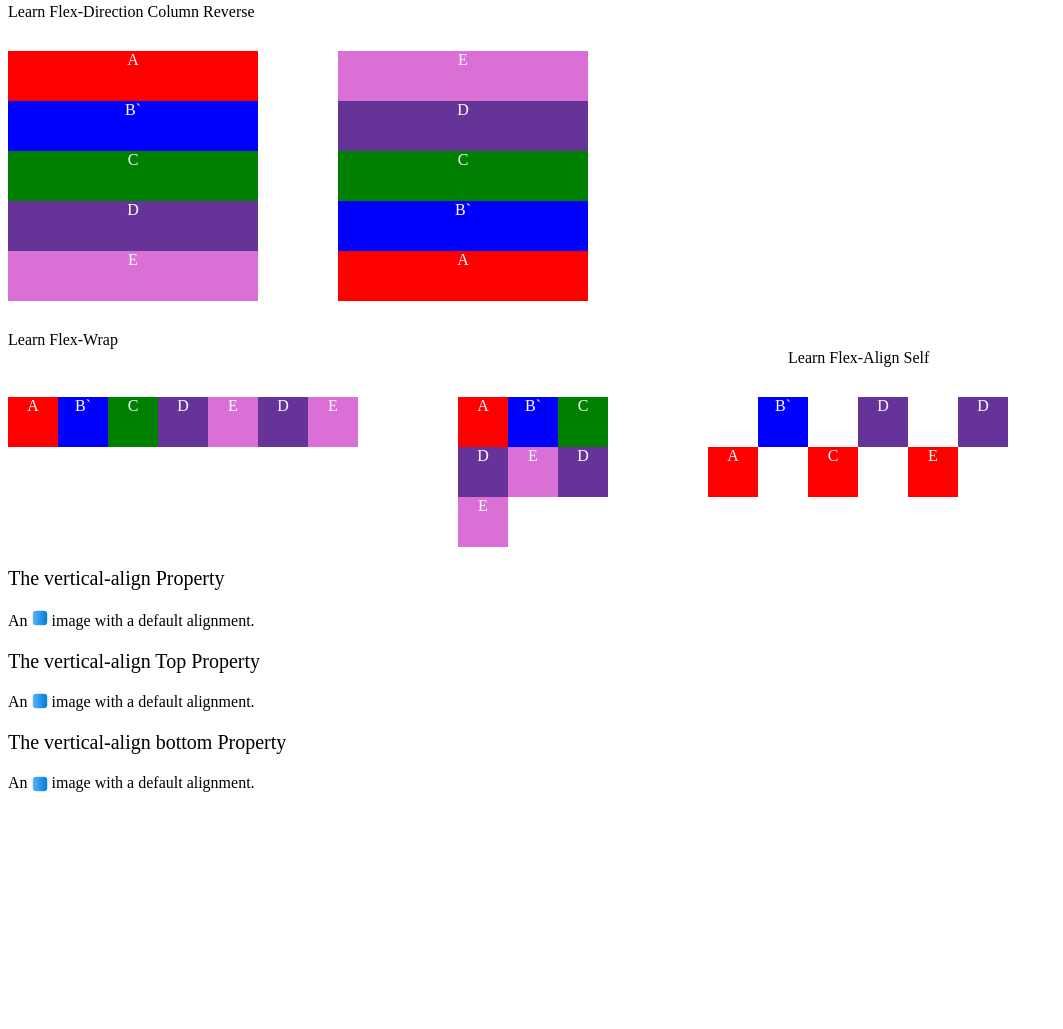
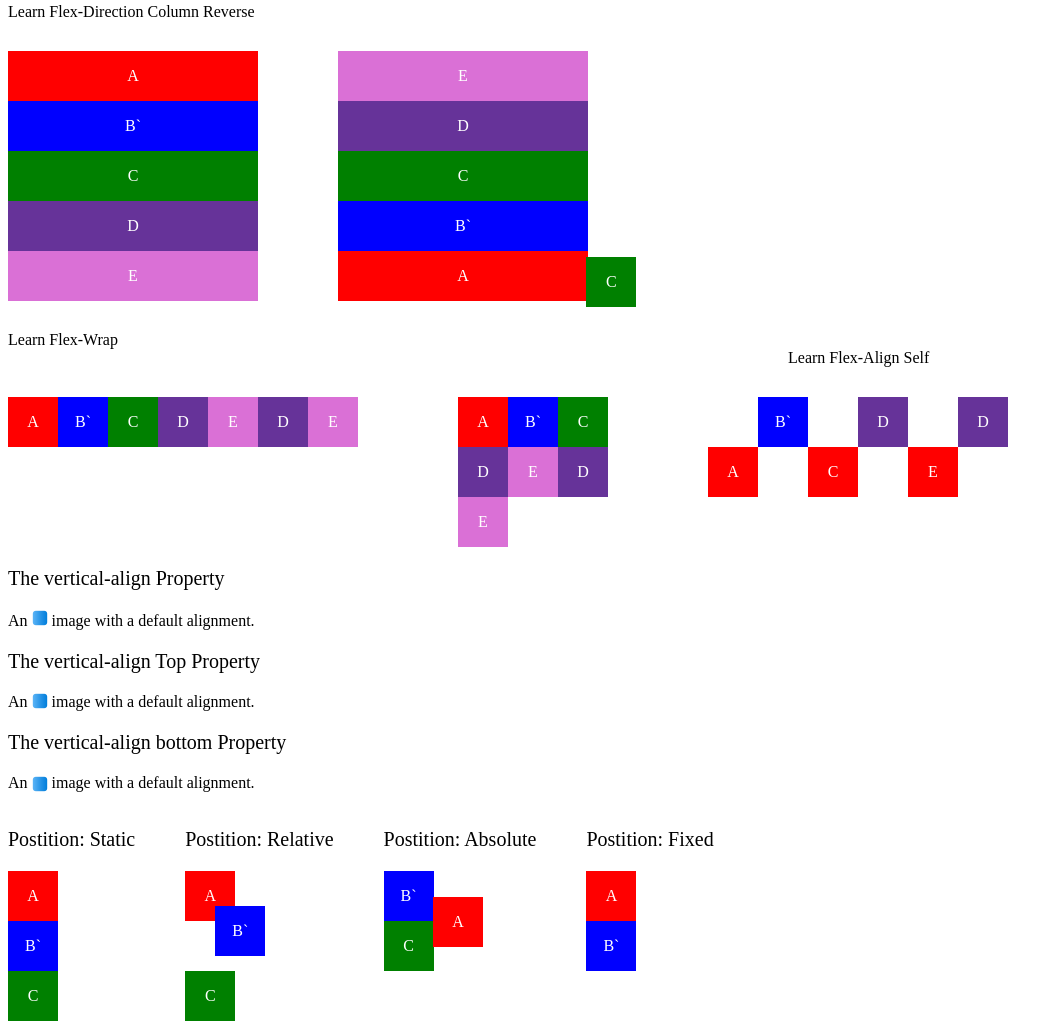
Before and after one commit to arnabmindpath/Learn-Other-CSS, a plain HTML site: page index.html in a window 1280 px wide. Shown: the part 243-1272 px from the top of the page, without its empty margins (0-1063 px from the left). Before the commit the page ends 1051 px from the top, so only its background shows below. Drawn offline with Linux system fonts and the light colour scheme.

Commit message:
Code Update
Added new feature

```diff
--- a/css/style.css
+++ b/css/style.css
@@ -1,19 +1,19 @@
 .container {width: 580px}
 
-.fd-1 {width: 50px; height: 50px; color: white; background-color: red; text-align: center;}
-.fd-2 {width: 50px; height: 50px; color: white; background-color: blue; text-align: center;}
-.fd-3 {width: 50px; height: 50px; color: white; background-color: green; text-align: center;}
-.fd-4 {width: 50px; height: 50px; color: white; background-color: rebeccapurple; text-align: center;}
-.fd-5 {width: 50px; height: 50px; color: white; background-color: orchid; text-align: center;}
+.fd-1 {width: 50px; height: 50px; color: white; background-color: red;  display: flex; justify-content: center; align-items: center;}
+.fd-2 {width: 50px; height: 50px; color: white; background-color: blue;  display: flex; justify-content: center; align-items: center;}
+.fd-3 {width: 50px; height: 50px; color: white; background-color: green;  display: flex; justify-content: center; align-items: center;}
+.fd-4 {width: 50px; height: 50px; color: white; background-color: rebeccapurple;  display: flex; justify-content: center; align-items: center;}
+.fd-5 {width: 50px; height: 50px; color: white; background-color: orchid;  display: flex; justify-content: center; align-items: center;}
 
 .fd {width: 580px; display: flex; justify-content: space-between; margin-top: 50px;}
 .fd-rev{ display: flex; justify-content: space-between; flex-direction: row-reverse; margin-top: 20px; margin-bottom: 50px;}
 
-.fdcol-1 {width: 250px; height: 50px; color: white; background-color: red; text-align: center;}
-.fdcol-2 {width: 250px; height: 50px; color: white; background-color: blue; text-align: center;}
-.fdcol-3 {width: 250px; height: 50px; color: white; background-color: green; text-align: center;}
-.fdcol-4 {width: 250px; height: 50px; color: white; background-color: rebeccapurple; text-align: center;}
-.fdcol-5 {width: 250px; height: 50px; color: white; background-color: orchid; text-align: center;}
+.fdcol-1 {width: 250px; height: 50px; color: white; background-color: red;  display: flex; justify-content: center; align-items: center;}
+.fdcol-2 {width: 250px; height: 50px; color: white; background-color: blue;  display: flex; justify-content: center; align-items: center;}
+.fdcol-3 {width: 250px; height: 50px; color: white; background-color: green;  display: flex; justify-content: center; align-items: center;}
+.fdcol-4 {width: 250px; height: 50px; color: white; background-color: rebeccapurple;  display: flex; justify-content: center; align-items: center;}
+.fdcol-5 {width: 250px; height: 50px; color: white; background-color: orchid;  display: flex; justify-content: center; align-items: center;}
 
 .fd-col {margin-top: 30px;}
 .fd-col1 {margin-top: 30px; display: flex; flex-direction: column-reverse;}
@@ -25,12 +25,22 @@
 .fd-wrap1{display: flex; justify-content: space-between; flex-wrap: wrap; width: 150px;}
 .fd-wrap2{display: flex; justify-content: space-between; flex-wrap: wrap; width: 300px;}
 
-.fd-11 { align-self: center; width: 50px; height: 50px; color: white; background-color: red; text-align: center;}
-.fd-13 { align-self: center; width: 50px; height: 50px; color: white; background-color: red; text-align: center;}
-.fd-15 { align-self: center; width: 50px; height: 50px; color: white; background-color: red; text-align: center;}
+.fd-11 { align-self: center; width: 50px; height: 50px; color: white; background-color: red;  display: flex; justify-content: center; align-items: center;}
+.fd-13 { align-self: center; width: 50px; height: 50px; color: white; background-color: red;  display: flex; justify-content: center; align-items: center;}
+.fd-15 { align-self: center; width: 50px; height: 50px; color: white; background-color: red;  display: flex; justify-content: center; align-items: center;}
 
 .flex-align-self {padding-left: 780px;}
 .ph2 {font-size: 20px;}
 .base img { vertical-align: baseline;}
 .vat img {vertical-align: top;}
 .vatb img {vertical-align: bottom;}
+
+.postition-new {display: flex; justify-content: start; }
+.post-title {font-size: 20px;}
+.pos-stat {position: static; left: 50px; right: 50px; margin-right: 50px;}
+.pos-rel {margin-right: 50px;}
+.pos-rel .fd-2 {position: relative; left: 30px; top: -15px;}
+.pos-absl {margin-right: 50px;}
+.pos-absl .fd-1 {position: absolute; left: 433px; top: 1140px;}
+.pos-fx{margin-right: 50px;}
+.pos-fx .fd-3 {position: fixed; top: 500px;}
--- a/index.html
+++ b/index.html
@@ -81,7 +81,28 @@
         <p class="vatb">An <img src="image/square.png" alt="square" title="square"> image with a default alignment.</p>
     </div>
     </div>
-
+    <div class="postition-new">
+        <div class="pos-stat"> <p class="post-title">Postition: Static</p>
+            <div class="fd-1">A</div>
+            <div class="fd-2">B`</div>
+            <div class="fd-3">C</div>
+        </div>
+        <div class="pos-rel"> <p class="post-title">Postition: Relative</p>
+            <div class="fd-1">A</div>
+            <div class="fd-2">B`</div>
+            <div class="fd-3">C</div>
+        </div>
+        <div class="pos-absl"> <p class="post-title">Postition: Absolute</p>
+            <div class="fd-1">A</div>
+            <div class="fd-2">B`</div>
+            <div class="fd-3">C</div>
+        </div>
+        <div class="pos-fx"> <p class="post-title">Postition: Fixed</p>
+            <div class="fd-1">A</div>
+            <div class="fd-2">B`</div>
+            <div class="fd-3">C</div>
+        </div>
+    </div>
 
 </body>
 </html>
```
